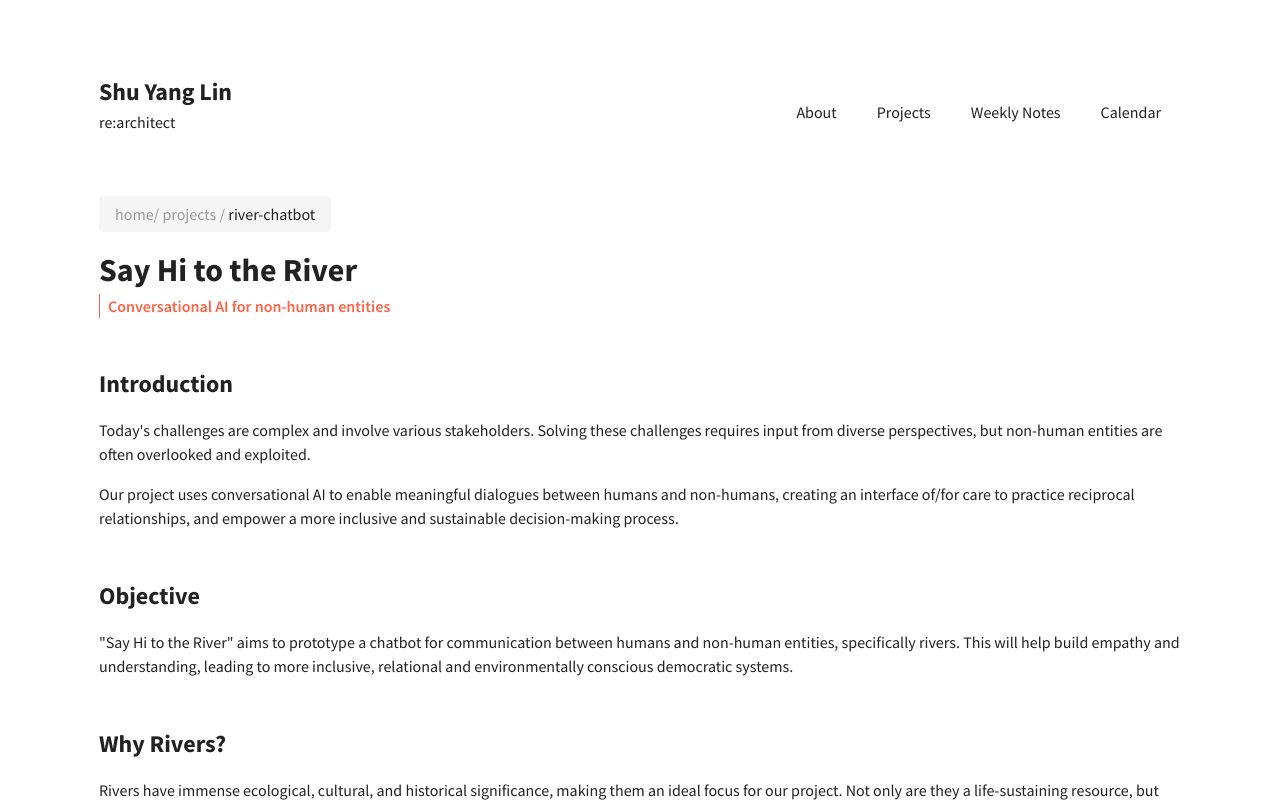
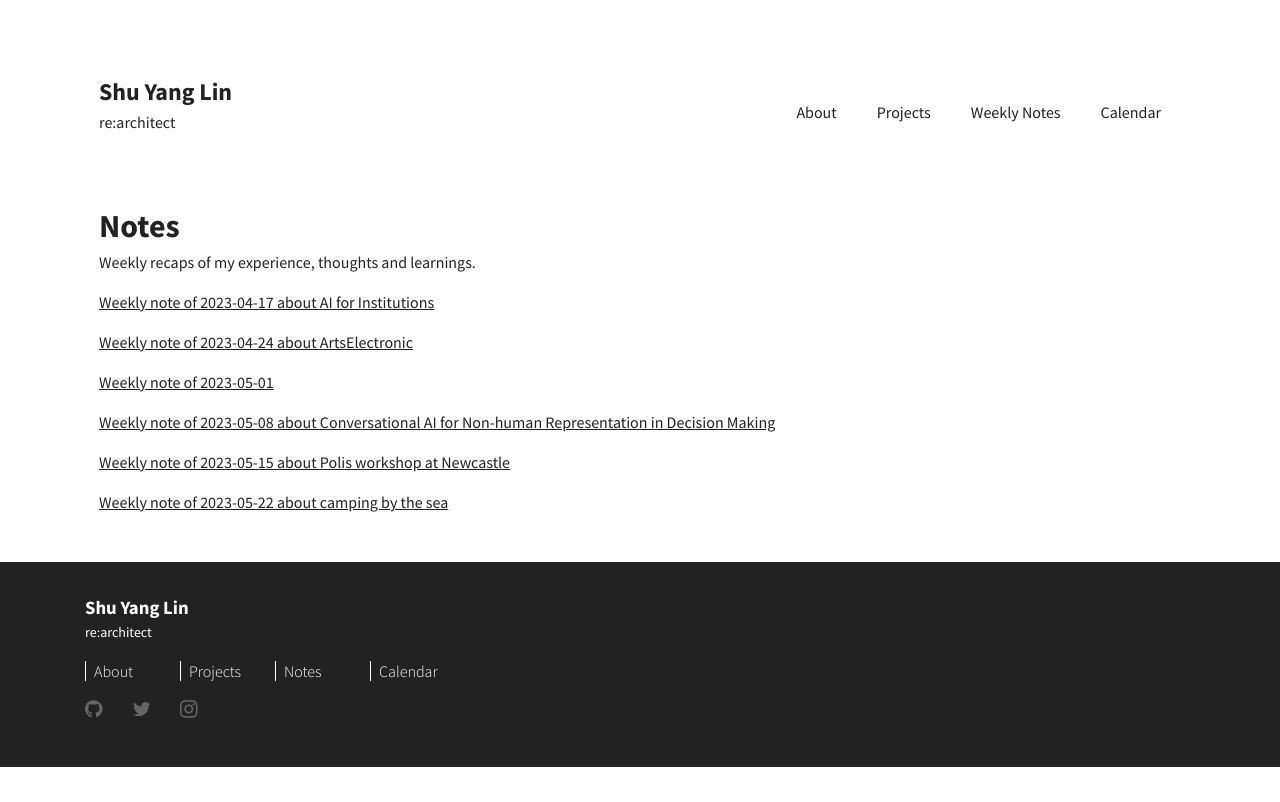
Before and after one commit to shuyanglin/shuyanglin, a React (Create React App) app: page /#/notes in a window 1280 px wide. Before the commit this address led to /#/projects/river-chatbot. Shown: the top 802 px of the page. Built offline with nearby package versions, Linux system fonts and the light colour scheme.

Commit message:
weekly note update

```diff
--- a/src/components/App/App.js
+++ b/src/components/App/App.js
@@ -39,6 +39,7 @@ function App() {
             <Route path="/notes/2023-05-01" element={<Note slug={"2023-05-01"}/>}></Route>
             <Route path="/notes/2023-05-08" element={<Note slug={"2023-05-08"}/>}></Route>
             <Route path="/notes/2023-05-15" element={<Note slug={"2023-05-15"}/>}></Route>
+            <Route path="/notes/2023-05-22" element={<Note slug={"2023-05-22"}/>}></Route>
 
 
           </Routes>
--- a/src/components/Note/Markdowns/note-2023-05-15.md
+++ b/src/components/Note/Markdowns/note-2023-05-15.md
@@ -1,11 +1,9 @@
 This week I met with Christel and Christopher of KCL again for lunch and discussed further for potential collaboration.
 
-I also had the opportunity to give an online talk at the Institute for Ethics in AI, Oxford University, on the topic of [Digital Democracy in Taiwan](https://www.oxford-aiethics.ox.ac.uk/ethics-ai-lunchtime-research-seminars-digital-democracy-taiwan). In this talk, I took a new approach by focusing on sharing the important people and communities in Taiwan that play a crucial role in understanding digital democracy, such as g0v, vTaiwan, and PO Network. Although I wish I could have done better during the Q&A session, overall, it was a valuable experience.
+I also had the opportunity to give an online talk at the Institute for Ethics in AI, Oxford University, on the topic of [Digital Democracy in Taiwan](https://www.oxford-aiethics.ox.ac.uk/ethics-ai-lunchtime-research-seminars-digital-democracy-taiwan). In this talk, I took a new approach by focusing on sharing the important people and communities in Taiwan that play a crucial role in Taiwan's digital democracy, such as g0v, vTaiwan, and PO Network. Although I wish I could have done better during the Q&A session, overall, it was a valuable experience.
 
-I also gave an online talk at Institue for Ethics in AI, Oxford University, on the topic of . For this talk, I tried a new approach that focuses on sharing the people and communities in Taiwan that I believe important to know when learning about the digital democracy in Taiwan: g0v, vTaiwan, PO Network. I wish I could have done better at the QA.
+On Thursday, I traveled to Newcastle for a three-hour workshop hosted by Prof. Martin King who just joined Northumbria University. Martin and I have known each other for years and have become good friends since we first met in Madrid. It was fantastic to have the opportunity to work closely with him this time, as I really enjoyed the process of preparing for the workshop. My role was to introduce Pol.is and share case studies from Taiwan, while Gavin Wood, another co-lecturer, was invited to introduced ChatGPT. We wanted the workshop to be interactive, allowing policy advisors not only to be exposed to these technologies but also to try them out and reflect on how they could envision using these technologies in their work. Martin supported us in shaping our outlines and we rehearsed multiple times to ensure that the lecture was engaging and provided a good depth of knowledge along with case studies. The workshop went so well. Policy advisors in Newcastle, who participated in the workshop, shared their feedback and provided insightful criticism regarding the potential use of these technologies for collecting citizen input. I am keen to work with Martin again, and also I look forward for future opportunities hearing feedbacks from within institutions.
 
-On Thursday, I traveled to Newcastle for a three-hour workshop hosted by Martin King who jsut joined Northumbria University. Martin and I have known each other for years and have become good friends since we first met in Madrid. It was fantastic to have the opportunity to work closely with him this time, as I really enjoyed the process of preparing for the workshop. My role was to introduce Pol.is and share case studies from Taiwan, while Gavin Wood, another co-lecturer, was invited to introduced ChatGPT. We wanted the workshop to be interactive, allowing policy advisors not only to be exposed to these technologies but also to try them out and reflect on how they could envision using these technologies in their work. Martin assisted us in shaping our outlines and we rehearsed multiple times to ensure that the lecture was engaging and provided a good depth of knowledge along with case studies. The workshop went so well. The Policy Advisors in Newcastle, who participated in the workshop, shared their feedback and provided insightful criticism regarding the potential use of these technologies for collecting citizen input.
+Over Friday and Saturday, I visited Sheffield and participated in the Festival of Debate. It was a humbling experience to witness the contribution of numerous organizations in rethinking the rights for nature, particularly in relation to the rivers. The workshop took place at Kelham Island Museum, which is situated near the River Dôn itself.
 
-Over Friday and Saturday, I visited Sheffield and participated in the Festival of Debate. It was a humbling experience to witness the contribution of numerous organizations in rethinking the rights for nature, particularly in relation to the River Don. The workshop took place at Kelham Island Museum, which is situated near the River Don.
-
-The week ended with Mother's Day. I called my family and had a lovely chat during their dinner, which was my lunch.
+The week ended with Mother's Day. I called my family and had a lovely chat during their dinner, which was my lunchtime.
--- /dev/null
+++ b/src/components/Note/Markdowns/note-2023-05-22.md
@@ -0,0 +1,6 @@
+It was my birthday week. I spent two days in East Sussex with Dark Matter Labs for their offsite gathering. DML members from all over the world gathered for the week, and I was lucky enough to find time to join them, even if only briefly. All the projects sounded very interesting and were driven by a talented group of people.
+
+Afterwards, I celebrated my special days with my close friends and family, surrounded by the beauty of nature as I fulfilled my birthday wish of camping by the sea. We spent two nights at [a campsite in Kingsdown](https://www.kingsdowncamping.co.uk/), Kent, where we woke up every morning with a cup of hand-brewed coffee while watching the waves of the sea. I was calming. At night, we could see the lights of the stars and even France from the other side of the ocean.
+
+We also took a walk at the [White Cliffs of Dover](https://www.nationaltrust.org.uk/visit/kent/the-white-cliffs-of-dover) and dined at [UpDown restaurant](https://updownfarmhouse.com). It was recommended by Erica's head chef. Their food was made with locally sourced ingredients, and the dining atmosphere was great as we were surrounded by a Grade II listed building.
+We also made the most of our time there by exploring nearby cities beyond Dover, such as Sandwich, Deal, and Canterbury before coming back to London.
--- a/src/components/Notes/Notes.js
+++ b/src/components/Notes/Notes.js
@@ -22,7 +22,11 @@ function Notes() {
   },{
     date: "2023-05-15",
     slug: "2023-05-15",
-    about: "Polis workshop as Newcastle"
+    about: "Polis workshop at Newcastle"
+  },{
+    date: "2023-05-22",
+    slug: "2023-05-22",
+    about: "camping by the sea"
   }
 ]
 
```
